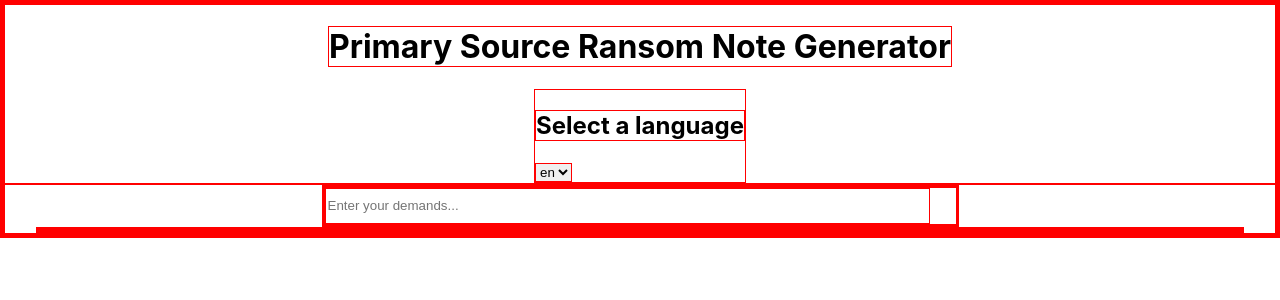
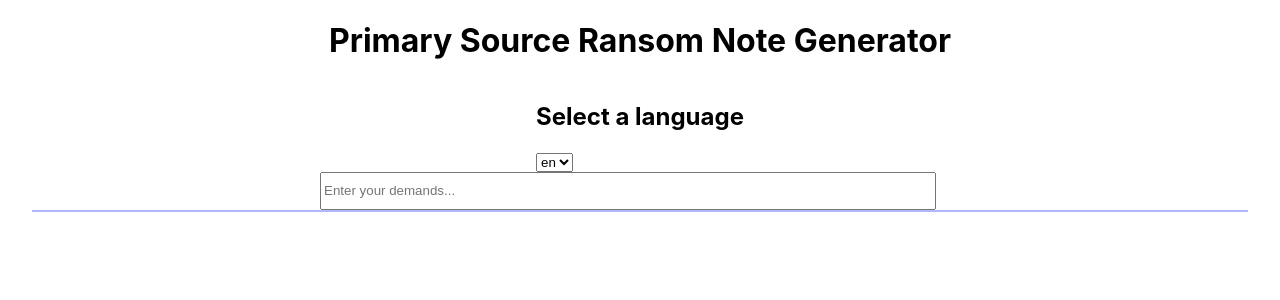
Before and after one commit to CogappLabs/psrng, a React (Create React App) app: page / in a window 1280 px wide. Shown: the top 300 px of the page. Built offline with nearby package versions, Linux system fonts and the light colour scheme.

Commit message:
Improved the layout a bit more

```diff
--- a/public/index.html
+++ b/public/index.html
@@ -2,7 +2,7 @@
 <html lang="en">
   <head>
     <meta charset="utf-8" />
-    <link rel="icon" href="%PUBLIC_URL%/favicon.ico" />
+    <link rel="icon" href="%PUBLIC_URL%/iiif-logo.png" />
     <meta name="viewport" content="width=device-width, initial-scale=1" />
     <meta name="theme-color" content="#000000" />
     <meta
--- a/src/components/ManifestLoader.js
+++ b/src/components/ManifestLoader.js
@@ -42,10 +42,10 @@ const ManifestLoader = ({language}) => {
 
   const handleChange = (event) => {
     const userInput = event.target.value;
+    const splitInput = userInput.split(' ').filter(input => input !== '')
     setRansomNote(userInput);
     if (userInput[userInput.length - 1] === ' ') {
-      setUserInputWordsArray(userInput.split(' ').filter(input => input !== ''));
-
+      setUserInputWordsArray(splitInput);
     }
   };
 
@@ -87,10 +87,14 @@ const ManifestLoader = ({language}) => {
             </div>
           })}
         </div>
-        <div>
-          {userInputWordsArray.map(userInputWord => {
+        <div className='ransom-words'>
+          {userInputWordsArray.map((userInputWord,index) => {
             return <div>
-              <WordSearch wordToSearch={userInputWord} manifestData={manifestData} />
+              < WordSearch
+                key={index}
+                wordToSearch={userInputWord}
+                manifestData={manifestData}
+              />
             </div>
           })}
         </div>
--- a/src/components/WordSearch.js
+++ b/src/components/WordSearch.js
@@ -46,17 +46,25 @@ const WordSearch = ({wordToSearch, manifestData}) => {
 
   return (
     <div>
+
         {wordMatches !== undefined ?
+          <div>
             <RansomWord imageURLs={wordMatches} ransomWord={wordToSearch}/>
+          </div>
       :
           <div>
-        {wordToSearch.split('').map(letter => {
-          return <RansomLetters letterToSearch={letter} manifestData={manifestData}/>
+              {wordToSearch.split('').map((letter, index) => {
+                return <RansomLetters
+                        key={index}
+                        letterToSearch={letter}
+                        manifestData={manifestData}/>
               })}
           </div>
       }
 
+
     </div>
+
   )
 }
 
--- a/src/index.css
+++ b/src/index.css
@@ -7,9 +7,9 @@ body {
   -moz-osx-font-smoothing: grayscale;
 }
 
-* {
+/* * {
     border: 1px solid red;
-}
+} */
 
 .prsng-body {
     display: flex;
@@ -54,19 +54,20 @@ body {
     justify-content: flex-start;
 }
 
-.ransomWord {
-    margin: 1em;
-    border: 1px, solid, black;
-    border-radius: 5px;
+.ransom-words {
+    border: 1px solid rgb(176, 184, 255);
+    display: flex;
+    flex-direction: row;
+    min-height: 50%;
 }
 
 .ransom-letters {
-    display: flex;
-    flex-direction: row;
+    border: 1px solid purple;
+    margin: 10px;
 };
 
 .ransom-letter {
     display: flex;
     flex-direction: row;
-    border: 1px solid red;
+
 }
```
Also changed, not shown: public/iiif-logo.png (added). Lines whose indentation alone changed are shown as unchanged.
